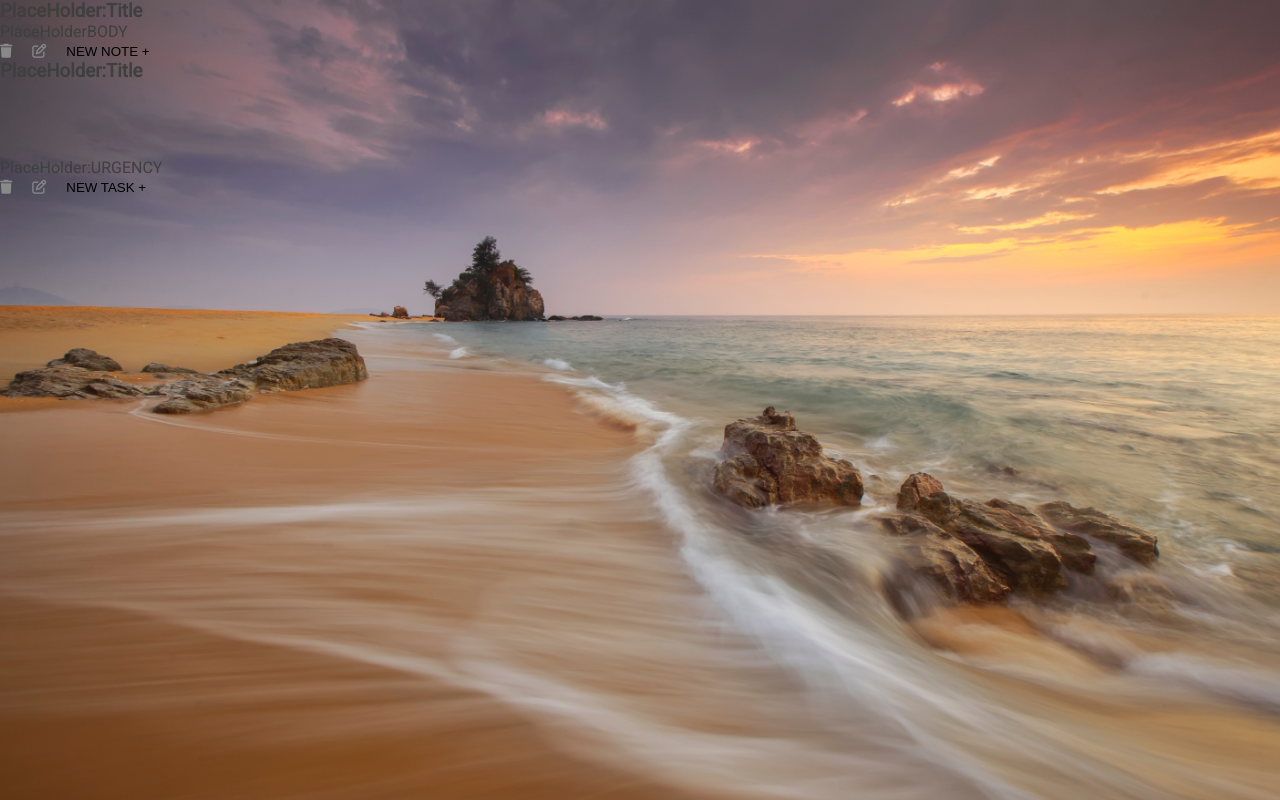
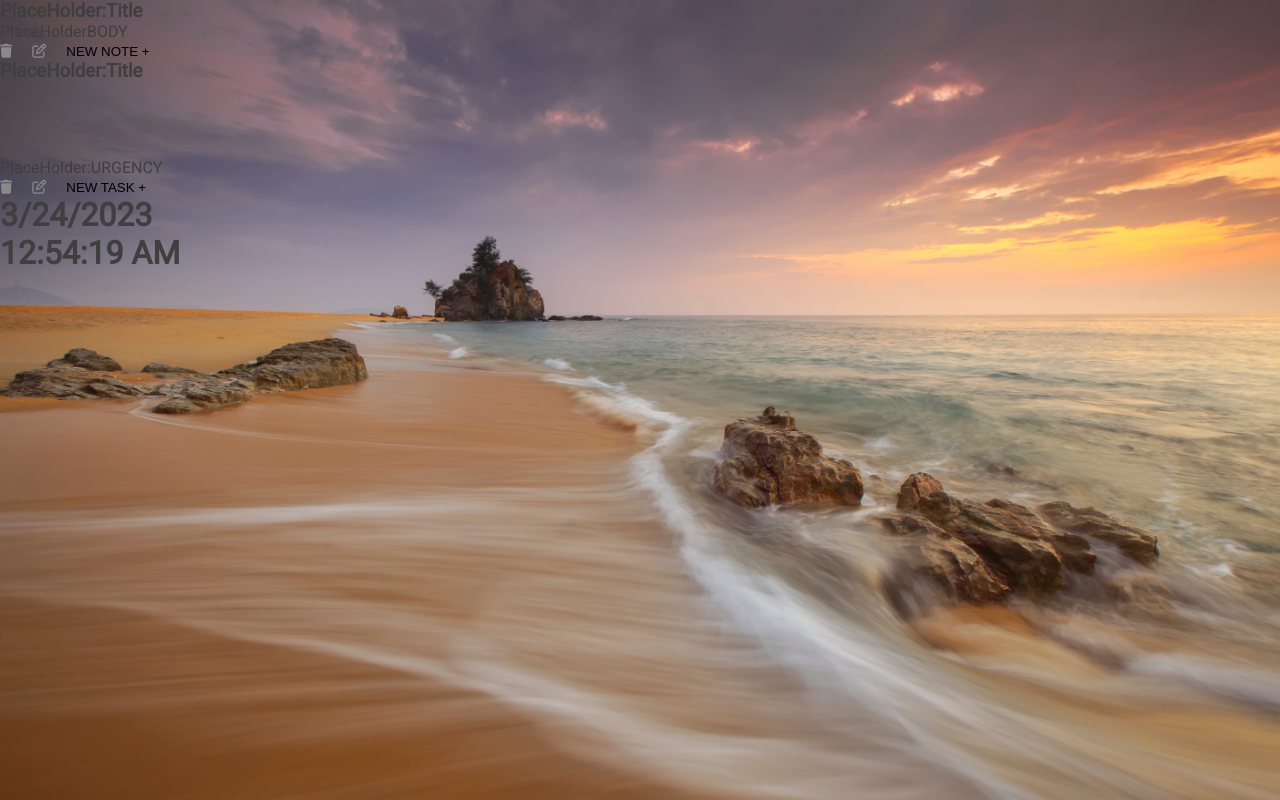
Before and after one commit to Fkaminskaya77/MERN-FRONT-END, a React (Create React App) app in the folder frontend/: page / in a window 1280 px wide. Built offline with nearby package versions, Linux system fonts and the light colour scheme; no server answers.

Commit message:
better code for the date and time

```diff
--- a/frontend/src/App.js
+++ b/frontend/src/App.js
@@ -1,7 +1,7 @@
 import "./App.css";
 import Tasks from "./Components/Tasks.js";
 import Notes from "./Components/Notes.js";
-// import Clock from "./Components/homepage.js";
+import Clock from "./Components/homepage.js";
 import React, { useEffect, useState } from "react";
 
 function App() {
@@ -23,7 +23,7 @@ function App() {
       <div classname="background"></div>
       <Notes />
       <Tasks />
-      {/* <Clock /> */}
+      <Clock />
     </div>
   );
 }
--- a/frontend/src/Components/homepage.js
+++ b/frontend/src/Components/homepage.js
@@ -0,0 +1,29 @@
+import React from "react";
+import { useState } from "react";
+
+function Clock() {
+  let time = new Date().toLocaleTimeString();
+  let date = new Date().toLocaleDateString();
+  const [currentTime, setCurrentTime] = useState(time);
+  const [currentDate, setCurrentDate] = useState(date);
+
+  const updateTime = () => {
+    let time = new Date().toLocaleTimeString();
+    setCurrentTime(time);
+  };
+
+  const updateDate = () => {
+    let date = new Date().toLocaleDateString();
+  };
+
+  setInterval(updateTime, 1000);
+
+  return (
+    <div>
+      <h1>{currentDate}</h1>
+      <h1>{currentTime}</h1>
+    </div>
+  );
+}
+
+export default Clock;
```
